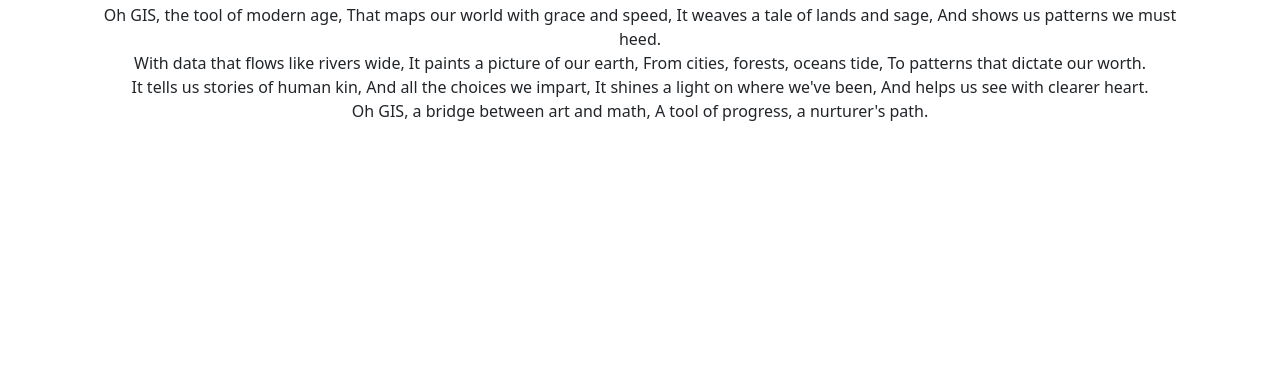
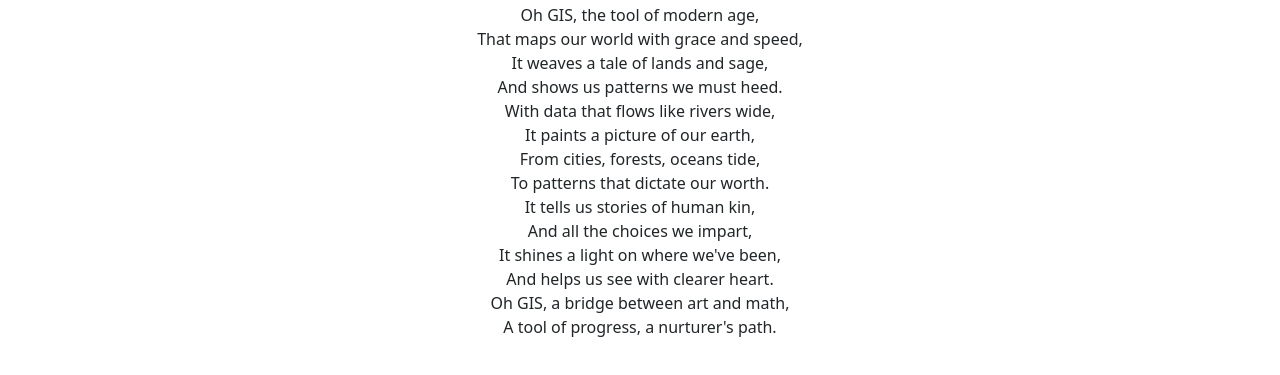
Before and after one commit to ananmaysharan/ggr472-ex1, a plain HTML site: page poems.html in a window 1280 px wide. Shown: the part 125-500 px from the top of the page. Drawn offline with nearby package versions, Linux system fonts and the light colour scheme.

```diff
--- a/poems.html
+++ b/poems.html
@@ -42,22 +42,22 @@
             <div class="row">
                 <h1>Poems about GIS</h1>
                 <br>
-                <p>Oh GIS, the tool of modern age,
-                    That maps our world with grace and speed,
-                    It weaves a tale of lands and sage,
+                <p>Oh GIS, the tool of modern age,<br>
+                    That maps our world with grace and speed,<br>
+                    It weaves a tale of lands and sage,<br>
                     And shows us patterns we must heed.
                     <br>
-                    With data that flows like rivers wide,
-                    It paints a picture of our earth,
-                    From cities, forests, oceans tide,
+                    With data that flows like rivers wide,<br>
+                    It paints a picture of our earth,<br>
+                    From cities, forests, oceans tide,<br>
                     To patterns that dictate our worth.
                     <br>
-                    It tells us stories of human kin,
-                    And all the choices we impart,
-                    It shines a light on where we've been,
+                    It tells us stories of human kin,<br>
+                    And all the choices we impart,<br>
+                    It shines a light on where we've been,<br>
                     And helps us see with clearer heart.
                     <br>
-                    Oh GIS, a bridge between art and math,
+                    Oh GIS, a bridge between art and math,<br>
                     A tool of progress, a nurturer's path.</p>
             </div>
         </div>
```
Also changed, not shown: index.html (+1 -1 lines).
